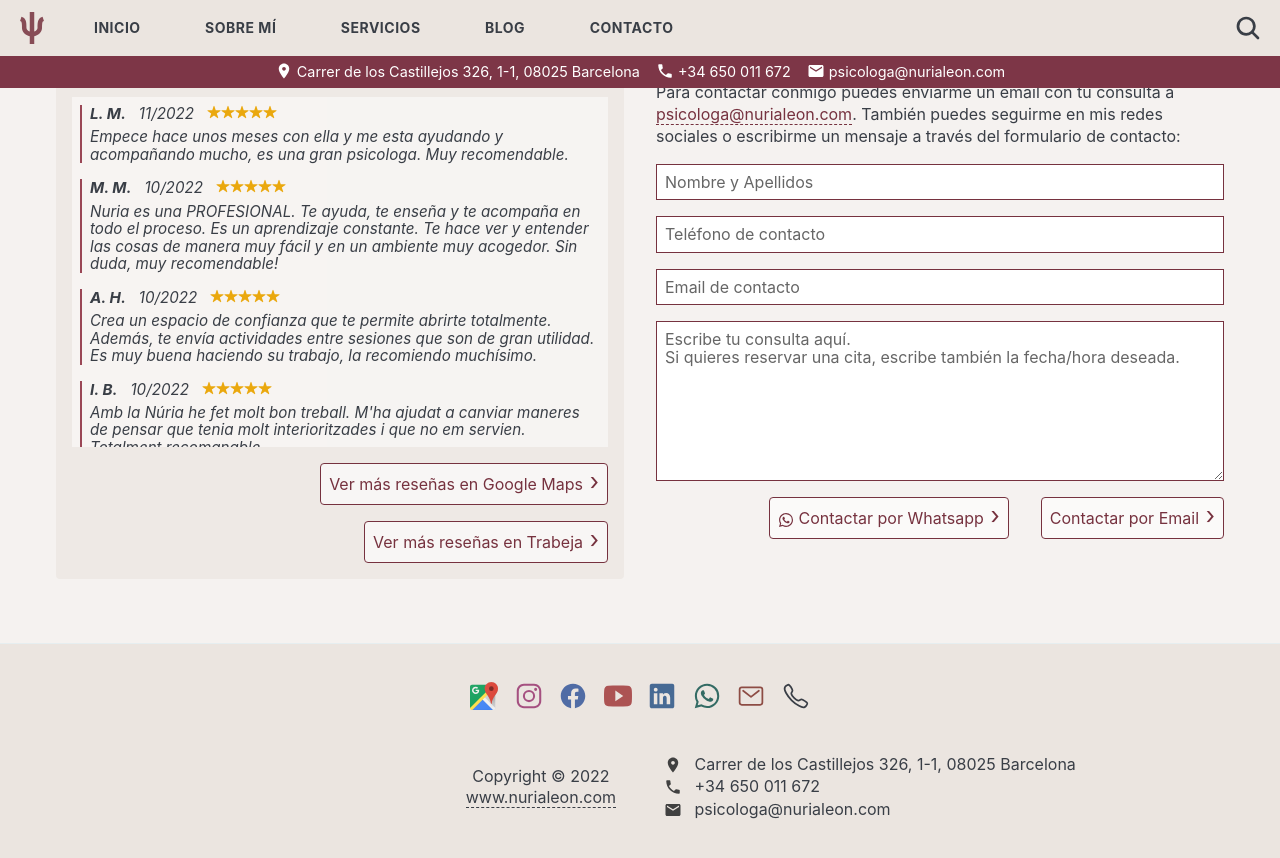
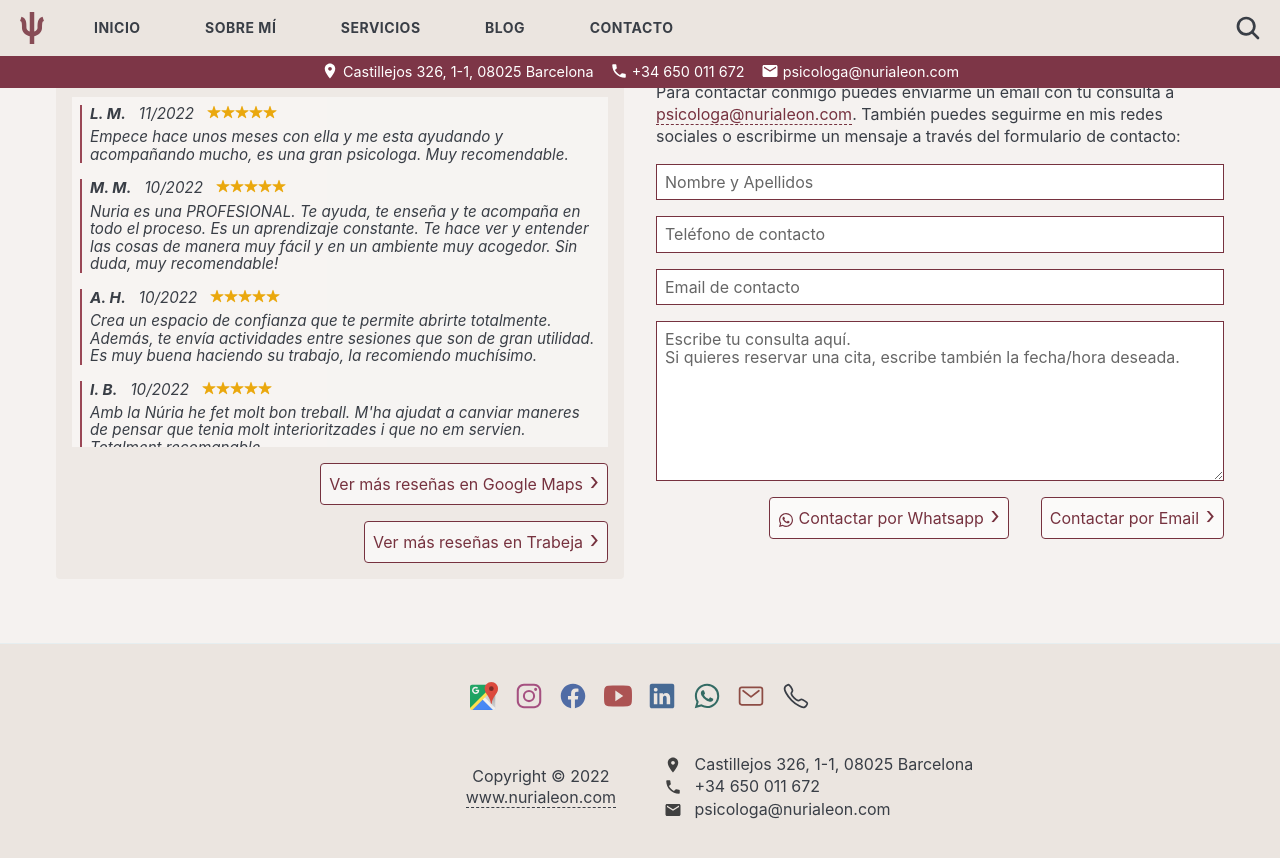
Before and after one commit to nurialeonsallent/nurialeon.com, a Jekyll site: the page built from _pages/home.md, in a window 1280 px wide and 900 px high, scrolled down 896 px. Shown: the top 858 px of the window. Built offline with Jekyll 4.4.1, drawn with Linux system fonts in a browser that asks for light colours.

Commit message:
Update settings.yml

```diff
--- a/_data/settings.yml
+++ b/_data/settings.yml
@@ -23,7 +23,7 @@ linkedin: nurialeonsallent
 facebook: nurialeonpsicologa
 email: psicologa@nurialeon.com
 phone: +34 650 011 672
-location: Carrer de los Castillejos 326, 1-1, 08025 Barcelona
+location: Castillejos 326, 1-1, 08025 Barcelona
 
 #-------------------------------
 # Instagram Feed
```
